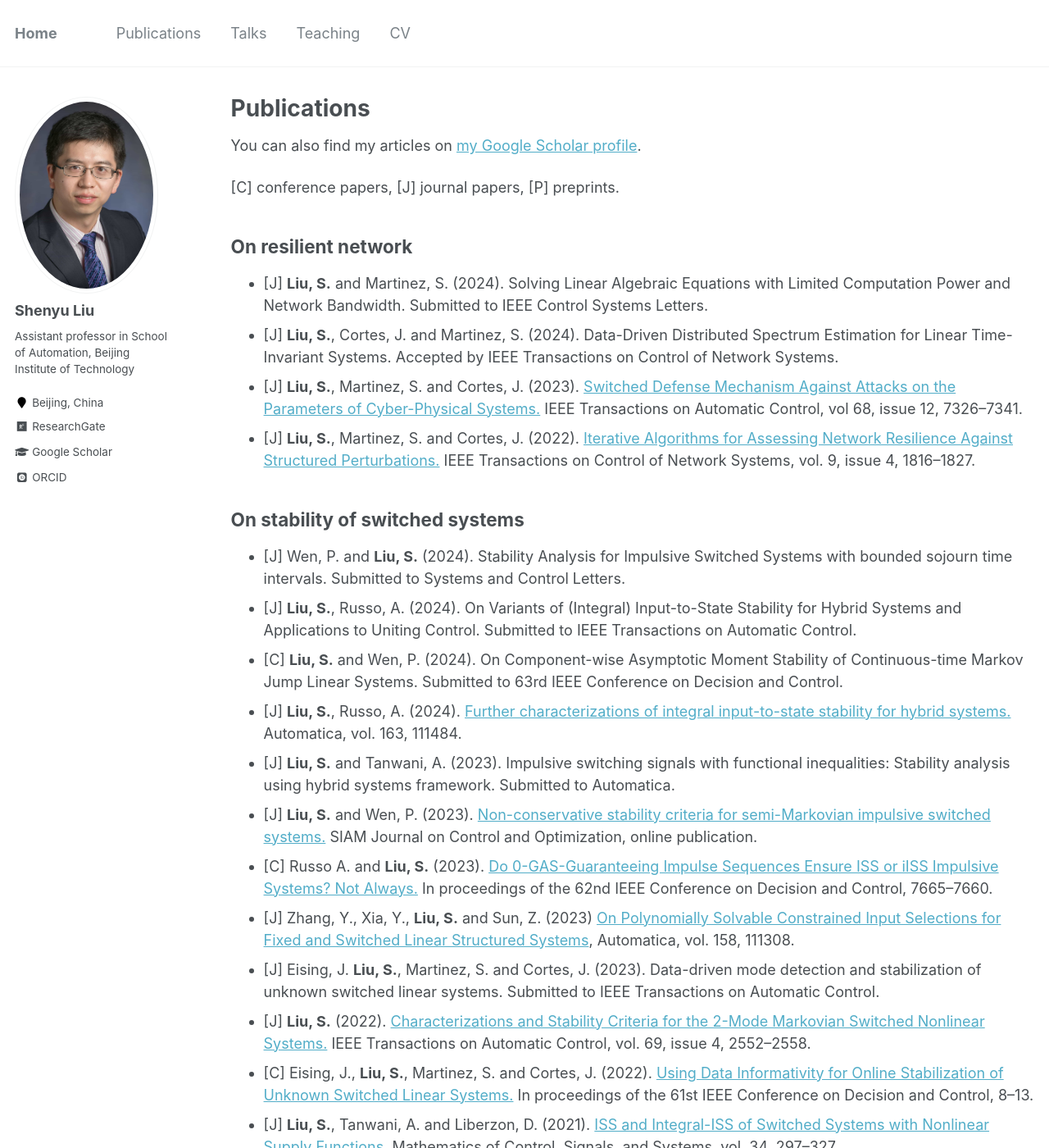
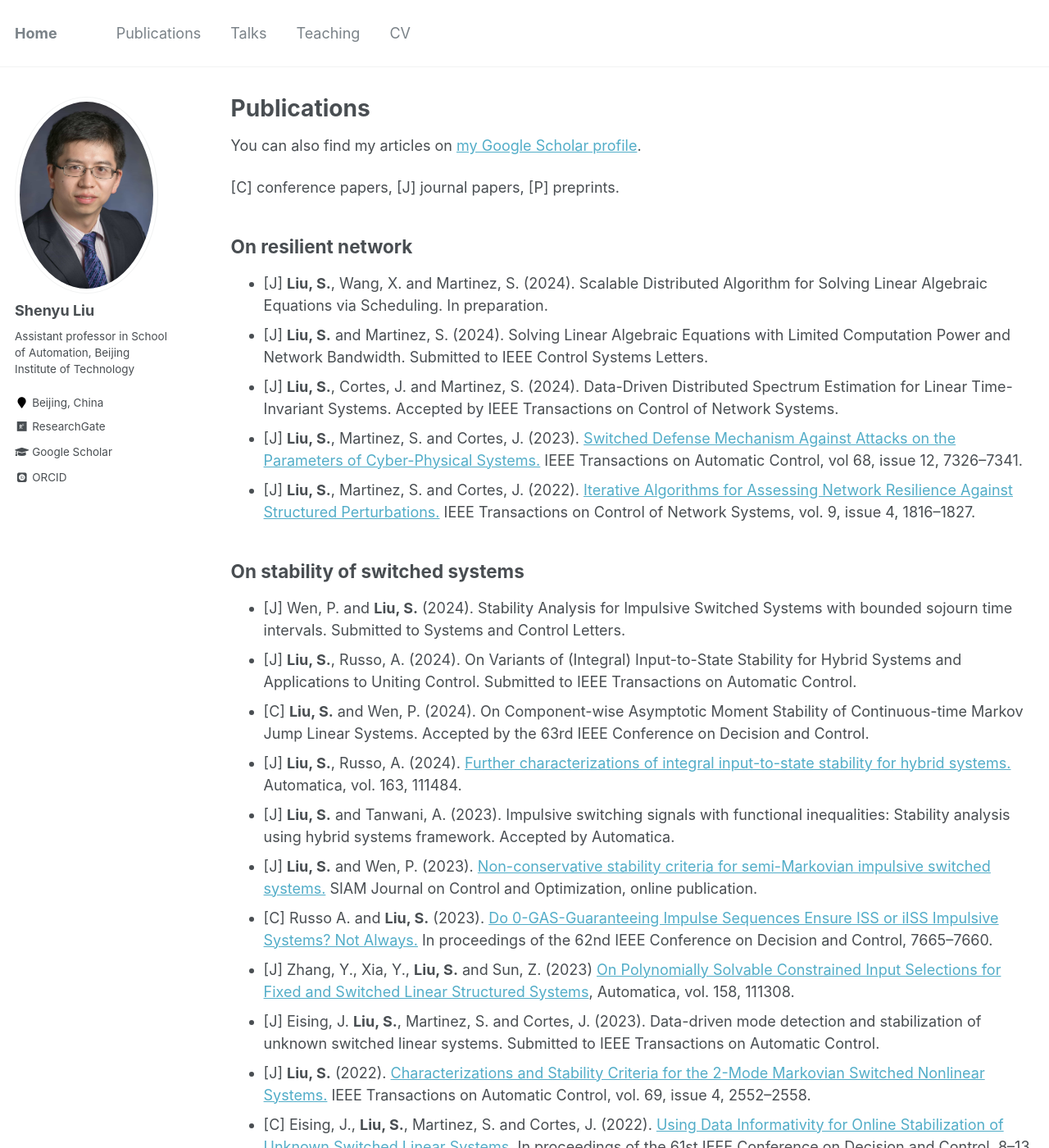
Before and after one commit to Shenyu-Liu/Shenyu-Liu.github.io, a Jekyll site: the page built from _pages/publications.md, in a window 1280 px wide and 1400 px high. Shown: the whole window at 82% size. Built offline with Jekyll 4.4.1, drawn with Linux system fonts in a browser that asks for light colours; some web fonts are replaced; some of the changed text lies outside the part shown.

Commit message:
Changes in publication and academic services
Changes in publication and academic services

```diff
--- a/_pages/publications.md
+++ b/_pages/publications.md
@@ -13,6 +13,7 @@ author_profile: true
 
 On resilient network
 ------
+* [J] <strong>Liu, S.</strong>, Wang, X. and Martinez, S. (2024). Scalable Distributed Algorithm for Solving Linear Algebraic Equations via Scheduling. In preparation.
 * [J] <strong>Liu, S.</strong> and Martinez, S. (2024). Solving Linear Algebraic Equations with Limited Computation Power and Network Bandwidth. Submitted to IEEE Control Systems Letters.
 * [J] <strong>Liu, S.</strong>, Cortes, J. and Martinez, S. (2024). Data-Driven Distributed Spectrum Estimation for Linear Time-Invariant Systems. Accepted by IEEE Transactions on Control of Network Systems.
 * [J] <strong>Liu, S.</strong>, Martinez, S. and Cortes, J. (2023). <a href ="https://ieeexplore.ieee.org/document/10128668">Switched Defense Mechanism Against Attacks on the Parameters of Cyber-Physical Systems.</a> IEEE Transactions on Automatic Control, vol 68, issue 12, 7326&ndash;7341.
@@ -22,10 +23,10 @@ On stability of switched systems
 ------
 * [J] Wen, P. and <strong>Liu, S.</strong> (2024). Stability Analysis for Impulsive Switched Systems with bounded sojourn time intervals. Submitted to Systems and Control Letters.
 * [J] <strong>Liu, S.</strong>, Russo, A. (2024). On Variants of (Integral) Input-to-State Stability for Hybrid Systems and Applications to Uniting Control. Submitted to IEEE Transactions on Automatic Control.
-* [C] <strong> Liu, S.</strong> and Wen, P. (2024). On Component-wise Asymptotic Moment Stability of Continuous-time Markov Jump Linear Systems. Submitted to 63rd IEEE Conference on Decision and Control.
+* [C] <strong> Liu, S.</strong> and Wen, P. (2024). On Component-wise Asymptotic Moment Stability of Continuous-time Markov Jump Linear Systems. Accepted by the 63rd IEEE Conference on Decision and Control.
 * [J] <strong>Liu, S.</strong>, Russo, A. (2024). <a href="https://www.sciencedirect.com/science/article/pii/S0005109823006532">Further characterizations of integral input-to-state stability for hybrid systems.</a> Automatica, vol. 163, 111484.
 <!--* [J] Wen, P. and <strong>Liu, S.</strong> (2023). Stability Analysis and Moment Estimation for Randomly Impulsive Switched Systems with Restrictions. Submitted to Automatica.-->
-* [J] <strong>Liu, S.</strong> and Tanwani, A. (2023). Impulsive switching signals with functional inequalities: Stability analysis using hybrid systems framework. Submitted to Automatica.
+* [J] <strong>Liu, S.</strong> and Tanwani, A. (2023). Impulsive switching signals with functional inequalities: Stability analysis using hybrid systems framework. Accepted by Automatica.
 * [J] <strong>Liu, S.</strong> and Wen, P. (2023). <a href="https://doi.org/10.1137/23M1564833">Non-conservative stability criteria for semi-Markovian impulsive switched systems.</a> SIAM Journal on Control and Optimization, online publication.
 * [C] Russo A. and <strong>Liu, S.</strong> (2023). <a href="https://ieeexplore.ieee.org/document/10383527">Do 0-GAS-Guaranteeing Impulse Sequences Ensure ISS or iISS Impulsive Systems? Not Always.</a> In proceedings of the 62nd IEEE Conference on Decision and Control, 7665&ndash;7660.
 * [J] Zhang, Y., Xia, Y., <strong>Liu, S.</strong> and Sun, Z. (2023) <a href="https://www.sciencedirect.com/science/article/pii/S0005109823004727">On Polynomially Solvable Constrained Input Selections for Fixed and Switched Linear Structured Systems</a>, Automatica, vol. 158, 111308.
@@ -51,7 +52,8 @@ On stability of nonlinear systems
 
 On motion planning
 ------
-* [J] Bayram, E., <strong>Liu, S.</strong>, Belabbas, M.A. and Basar, T. (2024). <a href="https://arxiv.org/abs/2404.11013">Control Theoretic Approach to Fine-Tuning and Transfer Learning.</a> Submitted to Symposium on Systems Theory in Data and Optimization 2024.
+* [C] Chen, J., <strong>Liu, S.</strong> (2024). Motion Planning for Control-Affine Systems by Geometric Heat Flow with Fine-Tuning. Submitted to the 7th IEEE International Conference on Unmanned Systems.
+* [C] Bayram, E., <strong>Liu, S.</strong>, Belabbas, M.A. and Basar, T. (2024). <a href="https://arxiv.org/abs/2404.11013">Control Theoretic Approach to Fine-Tuning and Transfer Learning.</a> Accepted by the Symposium on Systems Theory in Data and Optimization 2024.
 * [J] Fan, Y.,<strong> Liu, S.</strong> and Belabbas, M.A. (2020). <a href="https://ieeexplore.ieee.org/document/9127539">Geometric Heat Flow Method for Legged Locomotion Planning.</a> IEEE Control Systems Letters, vol. 5, issue 3, 941&ndash;946.
 * [P] <strong>Liu, S.</strong>, Fan, Y. and Belabbas, M.A. (2020). <a href="https://arxiv.org/pdf/2001.04540.pdf">Geometric Motion Planning for Affine Control Systems with Indefinite Boundary Conditions and Free Terminal Time.</a> arXiv 2001.04540.
 * [J] Fan, Y.,<strong> Liu, S.</strong> and Belabbas, M.A. (2020). <a href="https://www.sciencedirect.com/science/article/abs/pii/S0957415820300039">Mid-air Motion Planning of Floating Robot Using Heat Flow Method with state constraints.</a> Mechatronics vol. 66, 102323.
```
Also changed, not shown: _pages/cv.md (+8 -0 lines).
